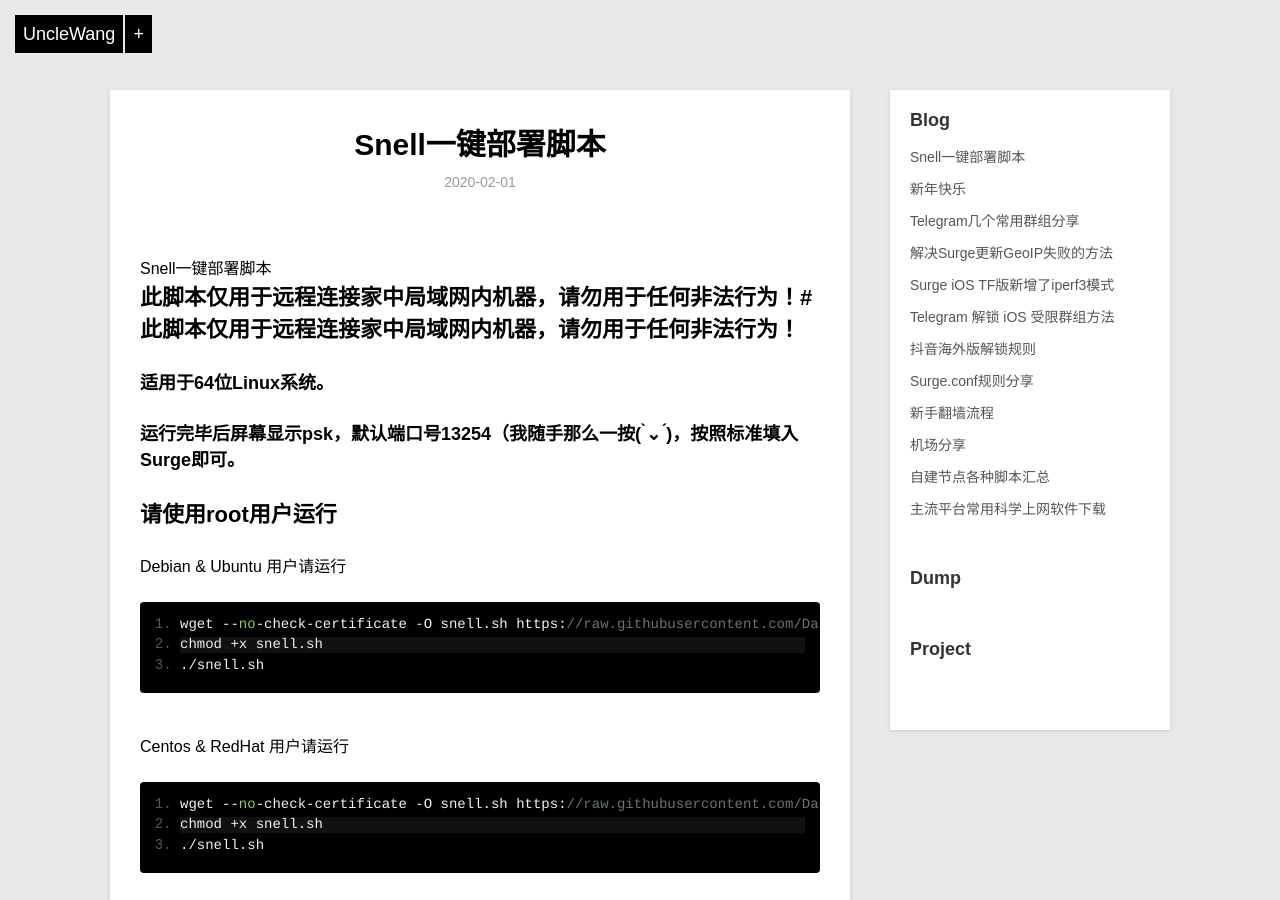
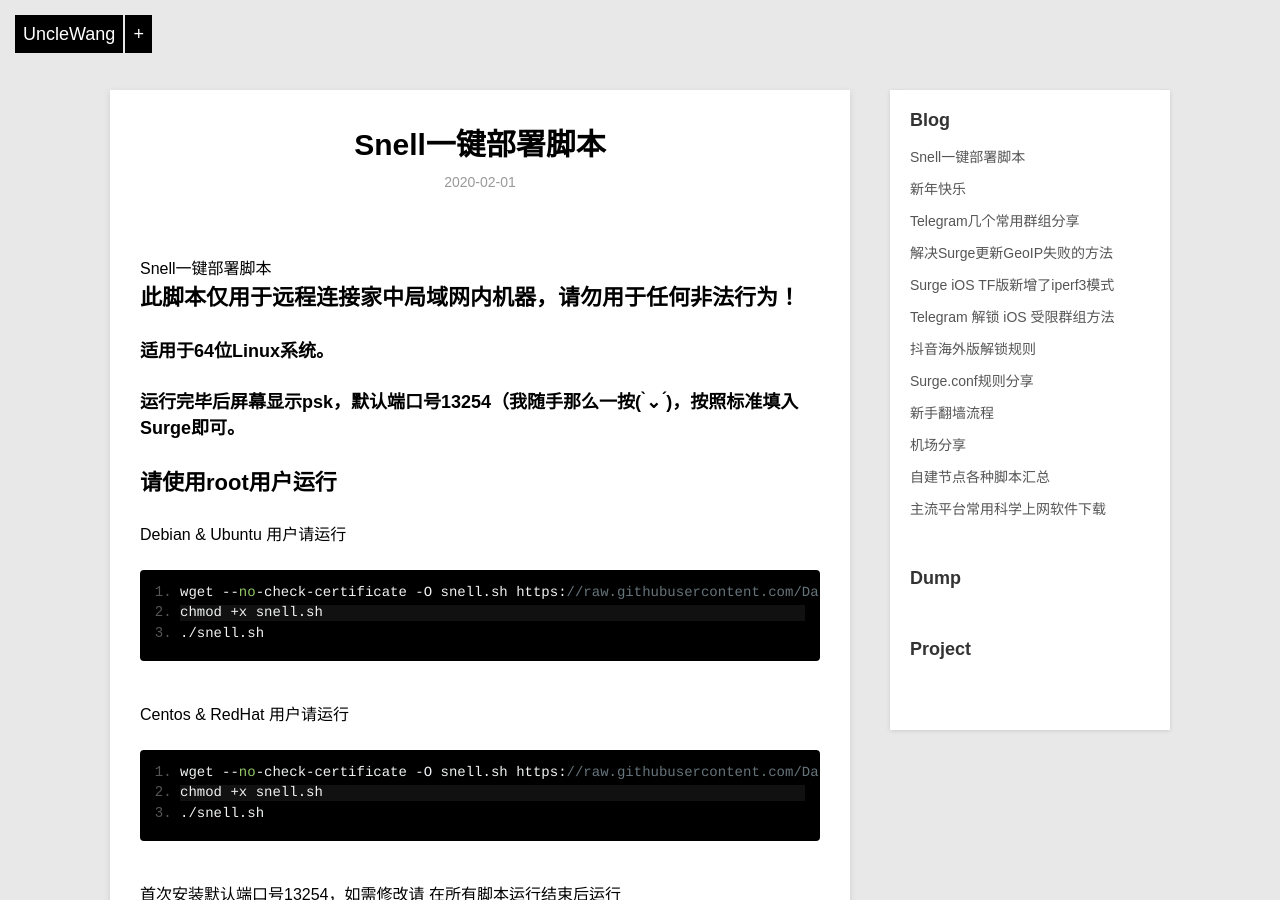
Before and after one commit to Darren-X1/Net-Door, a Jekyll site: the page built from _posts/blog/2020-02-01-snell.md, in a window 1280 px wide and 900 px high. Built offline with Jekyll 4.4.1, drawn with Linux system fonts in a browser that asks for light colours.

Commit message:
Update 2020-02-01-snell.md

```diff
--- a/_posts/blog/2020-02-01-snell.md
+++ b/_posts/blog/2020-02-01-snell.md
@@ -6,7 +6,7 @@ category: blog
 ---
 
 # Snell一键部署脚本
-## 此脚本仅用于远程连接家中局域网内机器，请勿用于任何非法行为！# 此脚本仅用于远程连接家中局域网内机器，请勿用于任何非法行为！
+## 此脚本仅用于远程连接家中局域网内机器，请勿用于任何非法行为！
 ### 适用于64位Linux系统。
 ### 运行完毕后屏幕显示psk，默认端口号13254（我随手那么一按( ̀⌄ ́)，按照标准填入Surge即可。
 ## 请使用root用户运行
```
